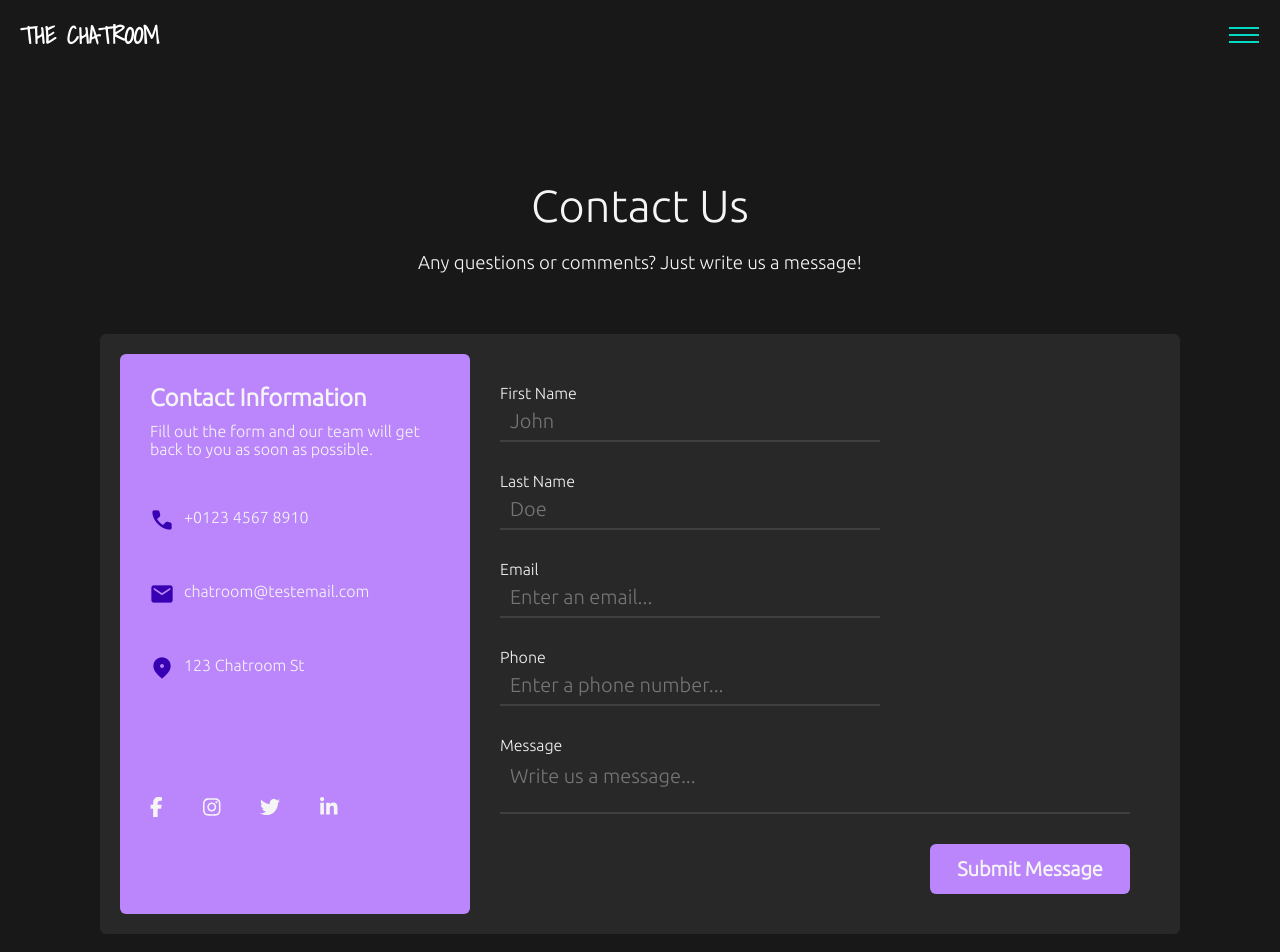
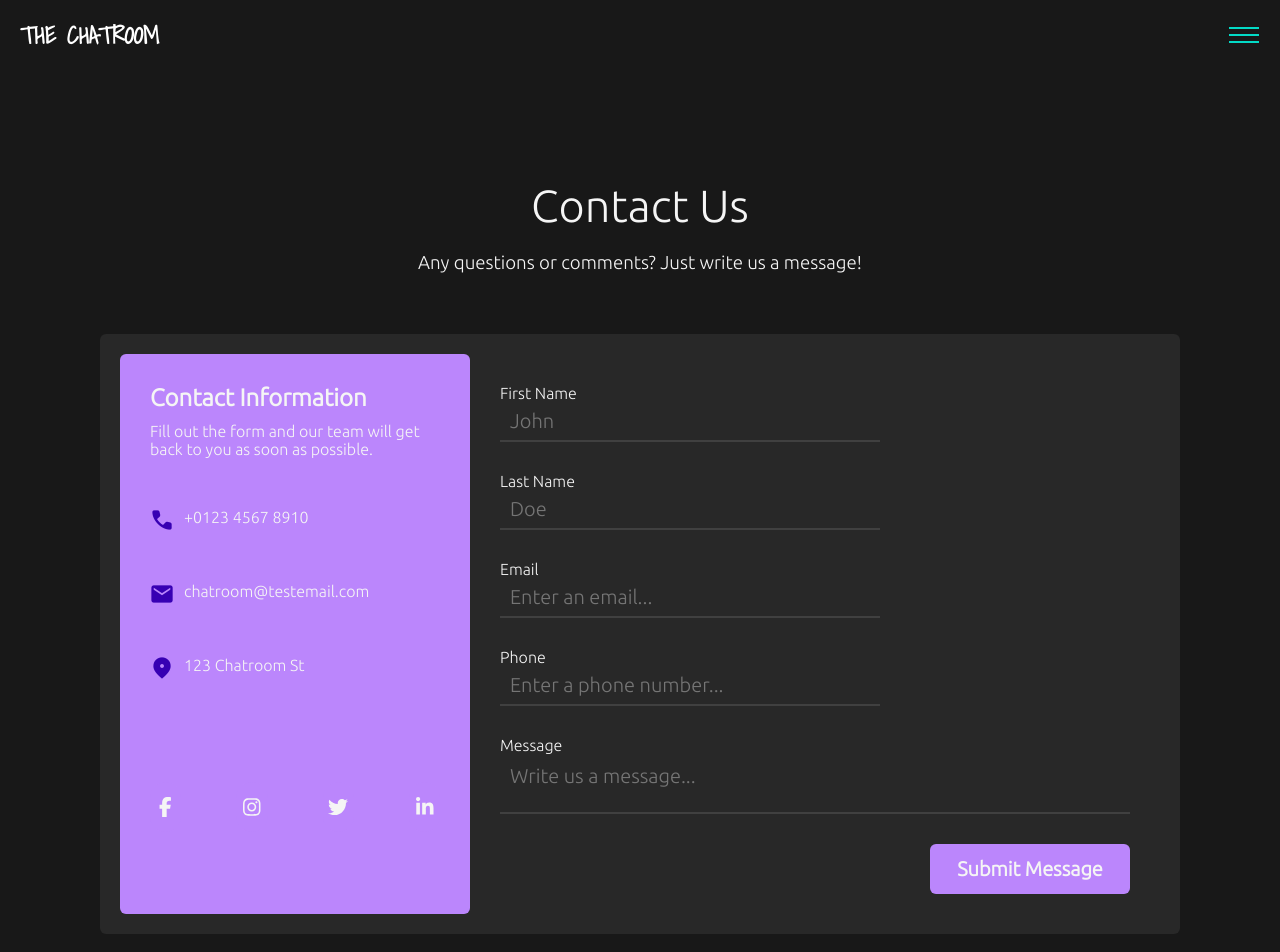
Before and after one commit to jordanrath/messaging-app, a React (Create React App) app: page /#/contact in a window 1280 px wide. Shown: the top 952 px of the page. Built offline with nearby package versions, Linux system fonts and the light colour scheme; no server answers.

Commit message:
added styling to contact form and social media buttons

```diff
--- a/src/Components/Contact.js
+++ b/src/Components/Contact.js
@@ -41,11 +41,12 @@ const Contact = () => {
                                 <p>123 Chatroom St</p>
                             </div>
                             <div className='contact__sidecontent-footer'>
-                                <a id='profile-link' className='contact-info' href='https://facebook.com/' target='_blank' rel='noreferrer'><FontAwesomeIcon icon={['fab', 'facebook-f']} /></a>
-                                <a id='profile-link' className='contact-info' href='https://instagram.com/' target='_blank' rel='noreferrer'><FontAwesomeIcon icon={['fab', 'instagram']} /></a>
-                                <a id='profile-link' className='contact-info' href='https://twitter.com/' target='_blank' rel='noreferrer'><FontAwesomeIcon icon={['fab', 'twitter']} /></a>
-                                <a id='profile-link' className='contact-info' href="https://www.linkedin.com/in/jordan-rath-75234a249/" target="_blank" rel="noreferrer"><FontAwesomeIcon icon={['fab', 'linkedin-in']} /></a>
+                                <a id='profile-link' className='contact-info1' href='https://facebook.com/' target='_blank' rel='noreferrer'><FontAwesomeIcon icon={['fab', 'facebook-f']} /></a>
+                                <a id='profile-link' className='contact-info2' href='https://instagram.com/' target='_blank' rel='noreferrer'><FontAwesomeIcon icon={['fab', 'instagram']} /></a>
+                                <a id='profile-link' className='contact-info3' href='https://twitter.com/' target='_blank' rel='noreferrer'><FontAwesomeIcon icon={['fab', 'twitter']} /></a>
+                                <a id='profile-link' className='contact-info4' href="https://www.linkedin.com/in/jordan-rath-75234a249/" target="_blank" rel="noreferrer"><FontAwesomeIcon icon={['fab', 'linkedin-in']} /></a>
                             </div>
+                            {/* <div className="contact__shapes"></div> */}
                         </div>
                         <form className='contact__form' action="https://formsubmit.co/rath.jordan@icloud.com" method="POST">
                             <div className="contact__form-title">
--- a/src/Components/Login.js
+++ b/src/Components/Login.js
@@ -1,6 +1,7 @@
 import React, { useContext, useEffect, useState } from 'react';
 import { Link, useNavigate } from 'react-router-dom';
 import {
+    auth,
     logInWithEmailAndPassword,
     signInWithGoogle
 } from '../Firebase';
--- a/src/styles.css
+++ b/src/styles.css
@@ -684,10 +684,32 @@ ul.menu__links li a {
 
 .contact__sidecontent-footer {
   display: flex;
-  justify-content: flex-start;
+  justify-content: center;
   align-items: center;
-  gap: 40px;
+  gap: 55px;
   height: 100%;
+  transition: all 0.5s;
+}
+
+.contact-info1,
+.contact-info2,
+.contact-info3,
+.contact-info4 {
+  display: flex;
+  justify-content: center;
+  align-items: center;
+  background-color: var(--primary);
+  height: 50px;
+  width: 50px;
+  border-radius: 100vw;
+  transition: all 0.8s;
+}
+
+.contact-info1:hover,
+.contact-info2:hover,
+.contact-info3:hover,
+.contact-info4:hover {
+  background-color: var(--secondary);
 }
 
 .contact__sidecontent-footer a {
@@ -699,6 +721,19 @@ ul.menu__links li a {
   cursor: pointer;
   color: var(--primary-variant);
 }
+
+/* .contact__shapes {
+  position: absolute;
+  top: 650px;
+  left: 250px;
+  display: flex;
+  justify-content: flex-end;
+  align-items: flex-end;
+  height: 150px;
+  width: 150px;
+  border-radius: 100vw;
+  background-color: red;
+} */
 
 .contact__form-title {
   display: flex;
@@ -759,6 +794,7 @@ ul.menu__links li a {
   font-family: 'Ubuntu', sans-serif;
   font-weight: 400;
   margin: 0;
+  transition: all 0.8s;
 }
 
 .contact__form-title textarea[id=message] {
@@ -783,6 +819,7 @@ ul.menu__links li a {
   font-family: 'Ubuntu', sans-serif;
   font-weight: 400;
   margin: 0;
+  transition: all 0.8s;
 }
 
 input[type=text]:focus-visible,
@@ -808,7 +845,7 @@ textarea[id=message]:focus-visible {
   height: 50px;
   width: 200px;
   border-radius: 6px;
-  transition: all 0.3s;
+  transition: all 0.5s;
   margin: 0;
   color: whitesmoke;
   background-color: var(--primary);
@@ -817,6 +854,7 @@ textarea[id=message]:focus-visible {
 .contact__btn:hover {
   background-color: var(--secondary);
   cursor: pointer;
+  color: var(--background-secondary-dm);
 }
 /* ---------------Modal Styles--------------- */
 button {
```
